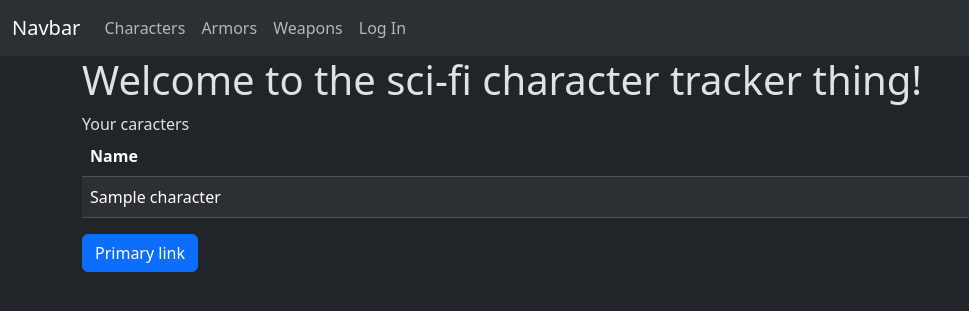
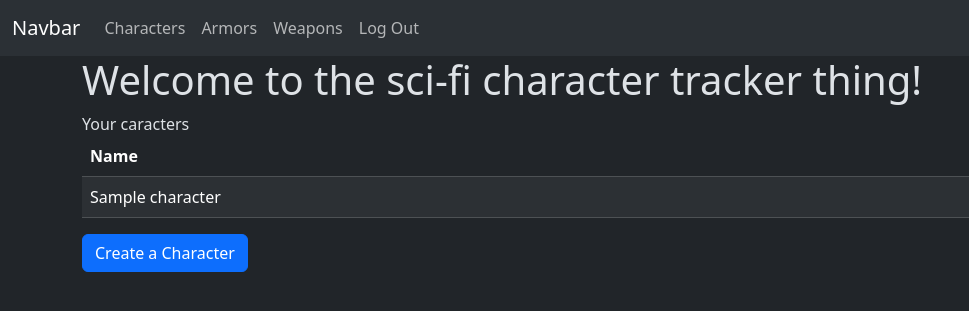
Before and after one commit to Renthir/expert-enigma, a Flask app: page /characters in a window 1280 px wide. Shown: the top 311 px of the page, without its empty margins (0-969 px from the left). Run offline with Flask 3, Linux system fonts and the light colour scheme; a user stored in the database is signed in; tables that the repository leaves empty hold one stand-in row (values such as "Sample post").

Commit message:
Added full login and logout functionality

```diff
--- a/server.py
+++ b/server.py
@@ -55,17 +55,20 @@ def login():
 def register():
     return redirect("/")
 
+
+@app.route("/logout", methods=["GET"])
+def logout():
+    logout_user()
+    flash("Log Out Successful")
+    return redirect("/")
+
+
 @app.route("/armors")
 def armors_page():
     """View Armor list"""
     armors = crud.get_armors()
     return render_template("armors.html", armors=armors)
 
-@app.route("/logout", methods=["POST"])
-def logout():
-
-    flash("Log Out Successful")
-    return redirect("/")
 
 @app.route("/weapons")
 def weapons_page():
@@ -97,6 +100,7 @@ def character_details(char_id):
     """Shows character sheet, details, inventory"""
     return render_template("char_details.html")
 
+
 @app.route("/admin")
 @login_required
 def admin():
--- a/templates/base.html
+++ b/templates/base.html
@@ -18,7 +18,11 @@
             <a class="nav-link" href="/characters">Characters</a>
             <a class="nav-link" href="/armors">Armors</a>
             <a class="nav-link" href="/weapons">Weapons</a>
+            {% if current_user.is_authenticated %}
+            <a class="nav-link d-flex" href="/logout">Log Out</a>
+            {% else %}
             <a class="nav-link d-flex" href="/login">Log In</a>
+            {% endif %}
           </div>
         </div>
       </div>
--- a/templates/characters.html
+++ b/templates/characters.html
@@ -17,7 +17,7 @@ Your caracters
     </tbody>
 </table>
 
-<a href="/create-character" class="btn btn-primary" role="button">Primary link</a>
+<a href="/create-character" class="btn btn-primary" role="button">Create a Character</a>
 
 
 {% endblock %}
```
